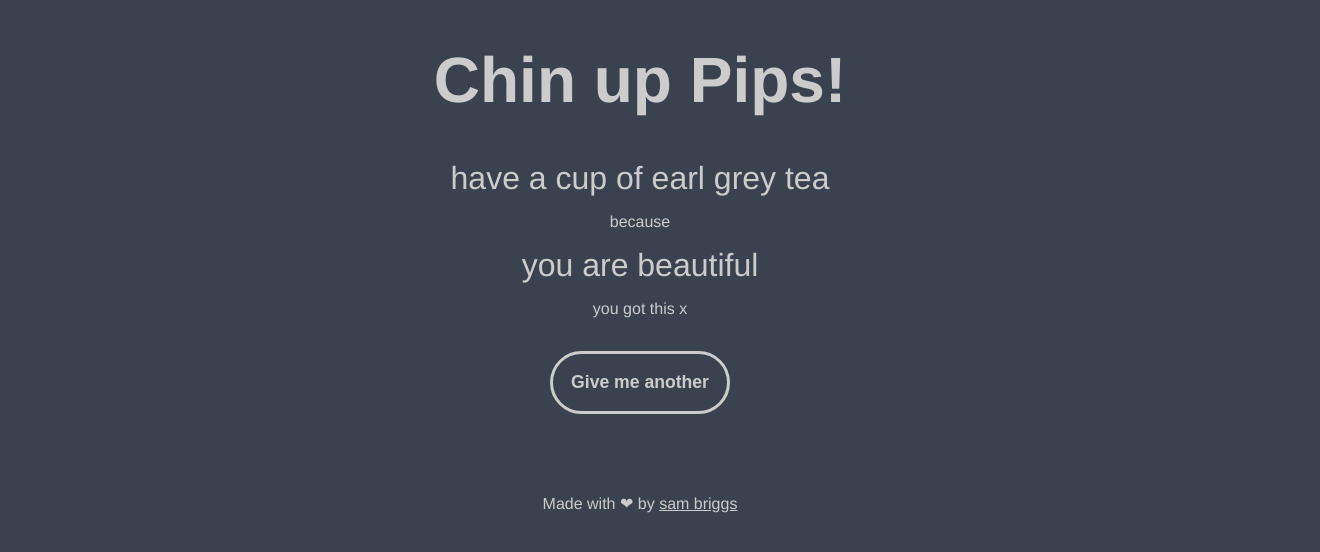
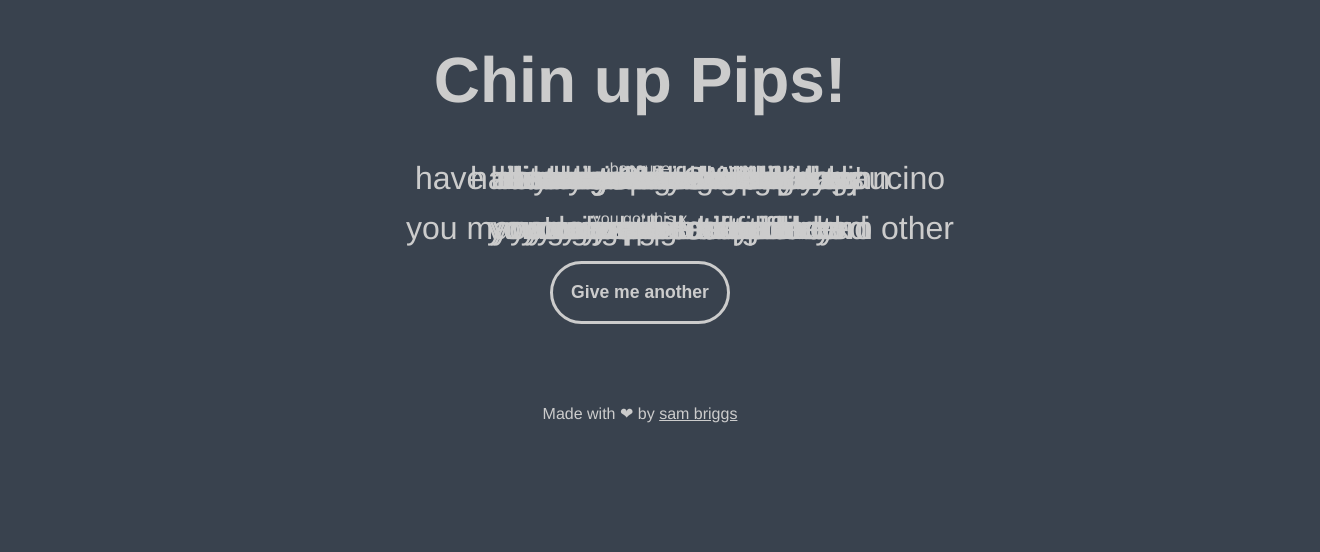
Before and after one commit to briggySmalls/chin-up-pips, a Vue app: page / in a window 1280 px wide. Shown: the top 552 px of the page, 1320 px wide, since content can reach past the window. Built offline with nearby package versions, Linux system fonts and the light colour scheme.

Commit message:
Remove unneeded component

```diff
--- a/src/App.vue
+++ b/src/App.vue
@@ -2,11 +2,11 @@
   <div id="app">
     <div>
       <h1>Chin up Pips!</h1>
-      <IndexedList class="item" ref="activity-item" :options="activities" />
+      <TextCarousel class="item" ref="activity-item" :options="activities" />
       <p>
         because
       </p>
-      <IndexedList class="item" ref="reason-item" :options="reasons" />
+      <TextCarousel class="item" ref="reason-item" :options="reasons" />
       <p>
         you got this x
       </p>
@@ -22,12 +22,12 @@
 
 <script lang="ts">
 import { Component, Vue } from 'vue-property-decorator';
-import IndexedList from './components/IndexedList.vue';
+import TextCarousel from './components/TextCarousel.vue';
 import * as data from './data/data.json';
 
 @Component({
   components: {
-    IndexedList,
+    TextCarousel,
   },
 })
 export default class App extends Vue {
@@ -43,8 +43,8 @@ export default class App extends Vue {
 
   shuffle(): void {
     // Randomly update
-    (this.$refs['activity-item'] as IndexedList).shuffle();
-    (this.$refs['reason-item'] as IndexedList).shuffle();
+    (this.$refs['activity-item'] as TextCarousel).shuffle();
+    (this.$refs['reason-item'] as TextCarousel).shuffle();
   }
 }
 </script>
@@ -104,4 +104,14 @@ button {
     background-color: lighten($background-color, 10%);
   }
 }
+
+h1 {
+  font-size: 4em;
+}
+.item {
+  font-size: 2em;
+}
+#shuffle {
+  margin-top: 1em;
+}
 </style>
--- a/src/components/IndexedList.vue
+++ /dev/null
@@ -1,25 +0,0 @@
-<template>
-  <div class="list">
-    {{ selected }}
-  </div>
-</template>
-
-<script lang="ts">
-import { Component, Prop, Vue } from 'vue-property-decorator';
-
-@Component
-export default class IndexedList extends Vue {
-  @Prop() private options!: string[];
-
-  private index = 0;
-
-  get selected() {
-    return this.options[this.index];
-  }
-
-  shuffle() {
-    // Get random integer
-    this.index = Math.floor(Math.random() * this.options.length);
-  }
-}
-</script>
--- /dev/null
+++ b/src/components/TextCarousel.vue
@@ -0,0 +1,38 @@
+<template>
+  <ul class="text-carousel">
+    <li class="option" v-for="option in options" :key="option">
+      {{ option }}
+    </li>
+  </ul>
+</template>
+
+<script lang="ts">
+import { Component, Prop, Vue } from 'vue-property-decorator';
+
+@Component
+export default class TextCarousel extends Vue {
+  @Prop() private options!: string[];
+
+  private index = 0;
+
+  get selected() {
+    return this.options[this.index];
+  }
+
+  shuffle() {
+    // Get random integer
+    this.index = Math.floor(Math.random() * this.options.length);
+  }
+}
+</script>
+
+<!-- Add "scoped" attribute to limit CSS to this component only -->
+<style scoped lang="scss">
+.text-carousel {
+  .option {
+    position: absolute;
+    overflow: hidden;
+    width: 100%;
+  }
+}
+</style>
```
